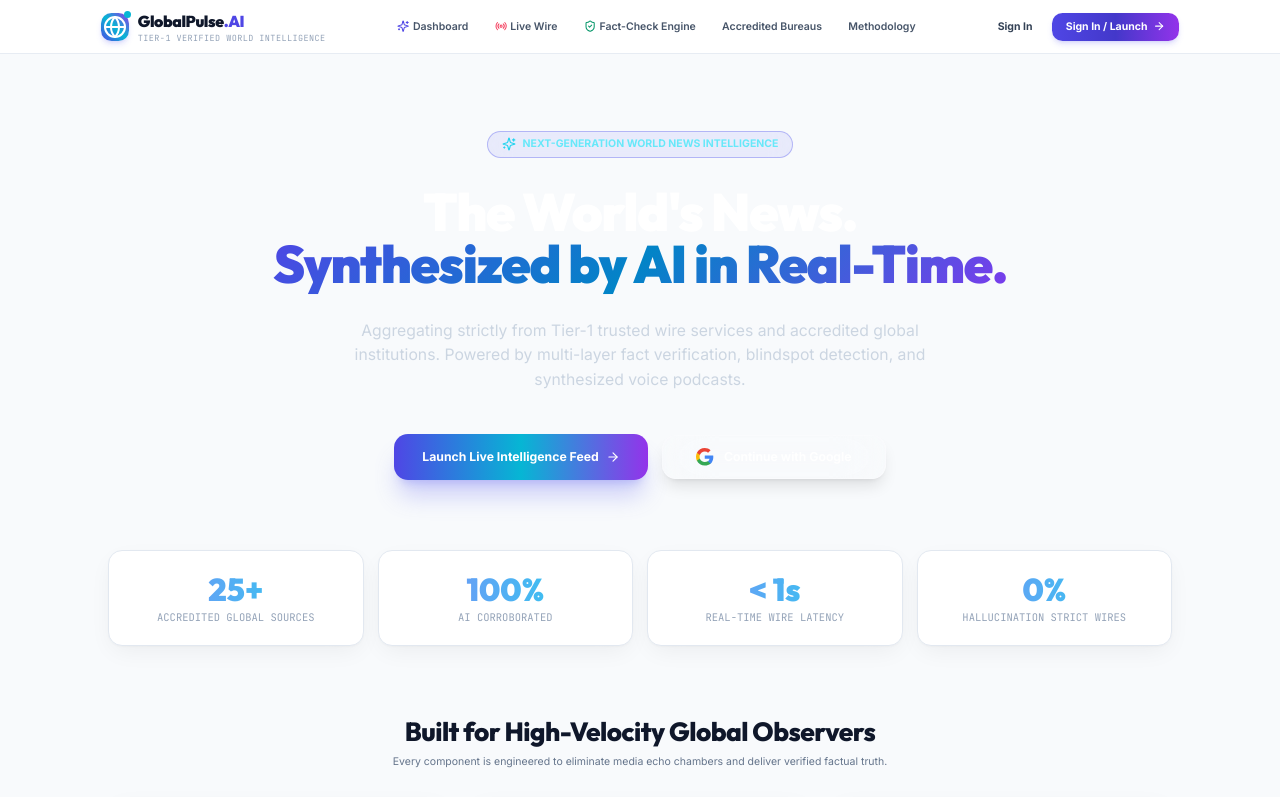
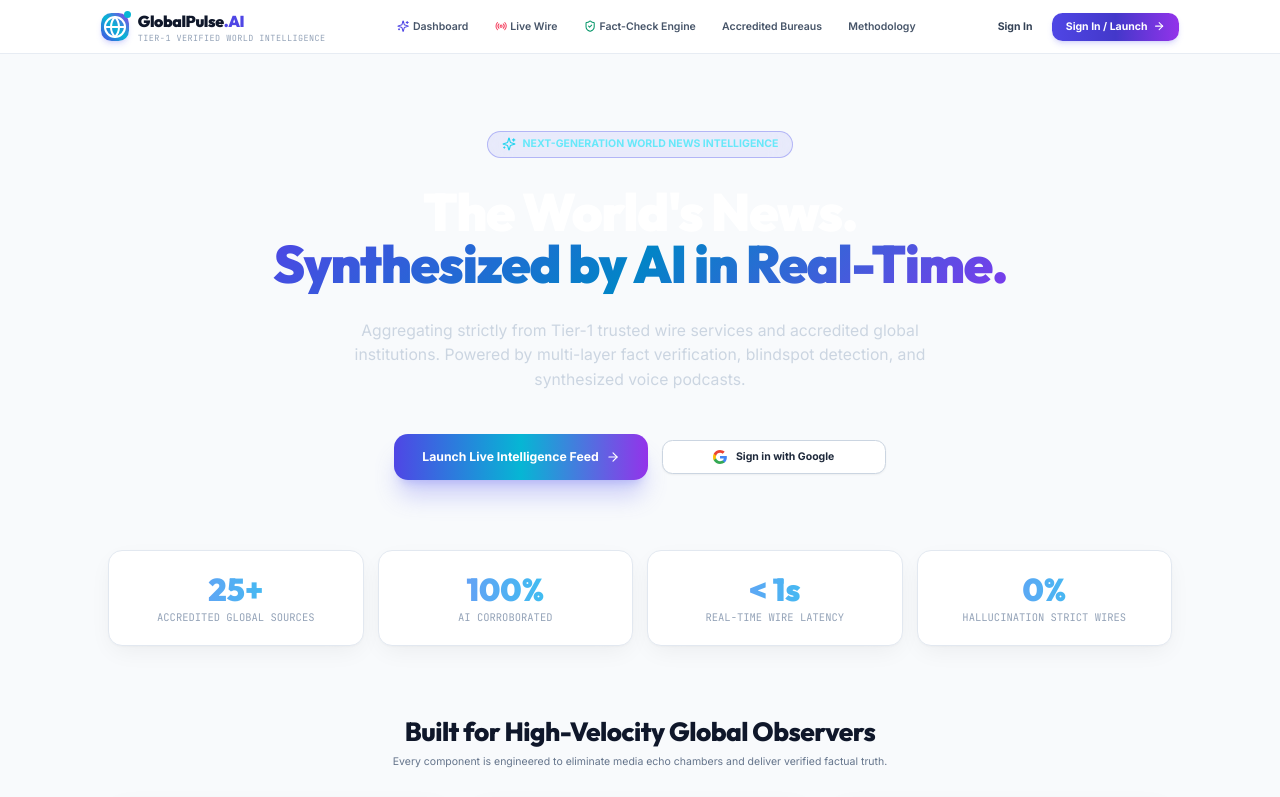
Before and after one commit to dheena017/globalpulse-ai, a Next.js app in the folder frontend/: page /landing in a window 1280 px wide. Shown: the top 797 px of the page. Built offline with nearby package versions, Linux system fonts and the light colour scheme; no server answers.

Commit message:
feat: enhance Google OAuth login with official Google identity styling and dashboard redirect

```diff
--- a/frontend/src/components/auth/GoogleSignInButton.tsx
+++ b/frontend/src/components/auth/GoogleSignInButton.tsx
@@ -32,21 +32,21 @@
       if (onSuccess) {
         onSuccess();
       } else {
-        router.push('/');
+        router.push('/dashboard');
       }
-    }, 600);
+    }, 450);
   };
 
   return (
     <button
       onClick={handleGoogleLogin}
       disabled={loading}
-      className={`group relative flex w-full items-center justify-center gap-3 rounded-2xl border border-white/20 bg-white/10 px-5 py-3.5 text-sm font-semibold text-white shadow-lg backdrop-blur-xl transition-all duration-300 hover:border-indigo-400 hover:bg-white/20 active:scale-[0.98] ${className}`}
+      className={`group relative flex w-full items-center justify-center gap-2.5 rounded-xl border border-slate-300 bg-white px-4 py-2.5 text-xs font-semibold text-slate-700 shadow-sm transition-all duration-200 hover:bg-slate-50 hover:border-slate-400 hover:shadow active:scale-[0.99] ${className}`}
     >
       {loading ? (
-        <div className="h-5 w-5 animate-spin rounded-full border-2 border-white border-t-transparent" />
+        <div className="h-4 w-4 animate-spin rounded-full border-2 border-indigo-600 border-t-transparent" />
       ) : (
-        <svg className="h-5 w-5" viewBox="0 0 24 24">
+        <svg className="h-4 w-4 flex-shrink-0" viewBox="0 0 24 24">
           <path
             fill="#4285F4"
             d="M23.745 12.27c0-.7-.06-1.4-.19-2.07H12v4.51h6.6c-.29 1.52-1.14 2.82-2.4 3.68v3.05h3.88c2.27-2.09 3.665-5.17 3.665-9.17z"
@@ -65,7 +65,9 @@
           />
         </svg>
       )}
-      <span>{loading ? 'Connecting Google Identity...' : 'Continue with Google'}</span>
+      <span className="text-slate-800 font-bold">
+        {loading ? 'Authenticating with Google...' : 'Sign in with Google'}
+      </span>
     </button>
   );
 };
```
